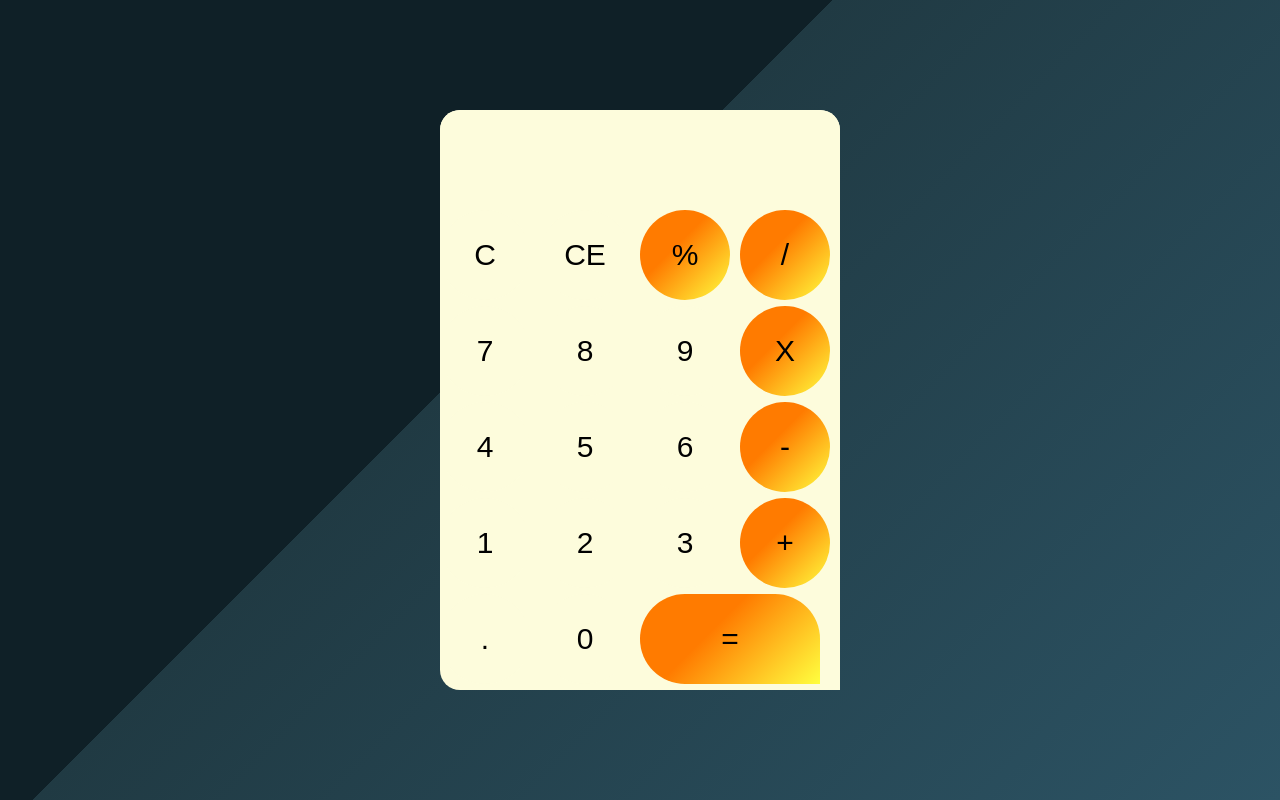
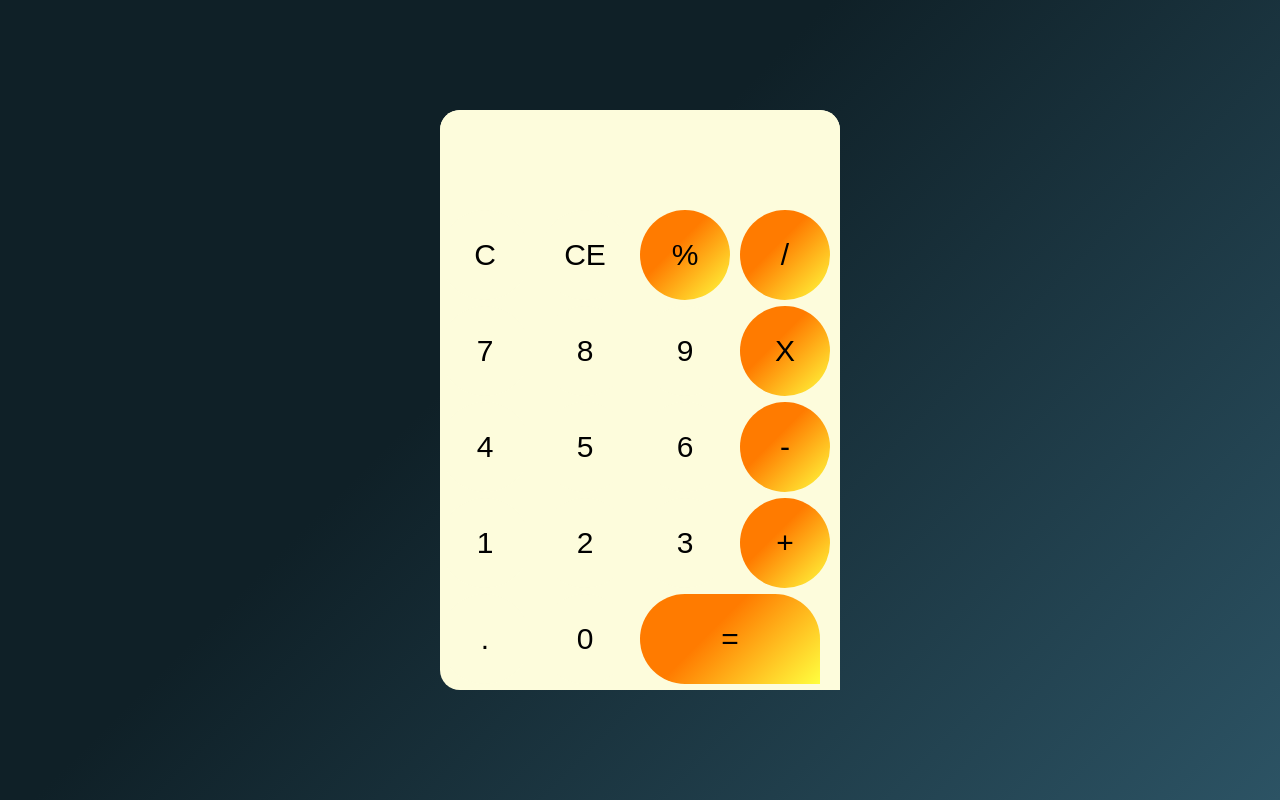
Before and after one commit to dechevgfx/myProjects, a plain HTML site: page 1-simple-calculator/index.html in a window 1280 px wide. Drawn offline with Linux system fonts and the light colour scheme.

Commit message:
Update styles.css

```diff
--- a/1-simple-calculator/styles.css
+++ b/1-simple-calculator/styles.css
@@ -9,7 +9,7 @@ html {
 }
 
 section {
-    background-image: linear-gradient(135deg, #0F2027 40%, #203A43 10%, #2C5364 100%);
+    background-image: linear-gradient(135deg, #0F2027 40%, #2C5364 100%);
     min-height: 100vh;
     width: 100%;
     display: flex;
```
